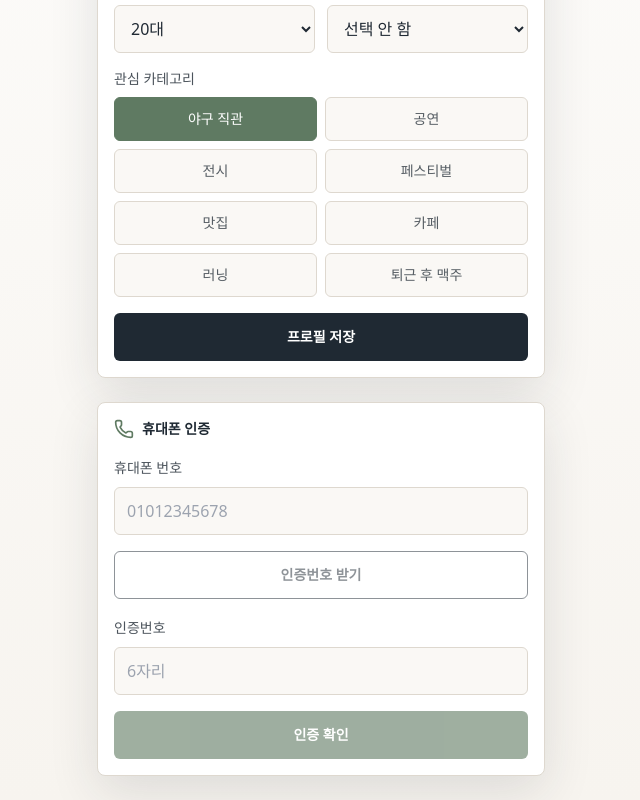
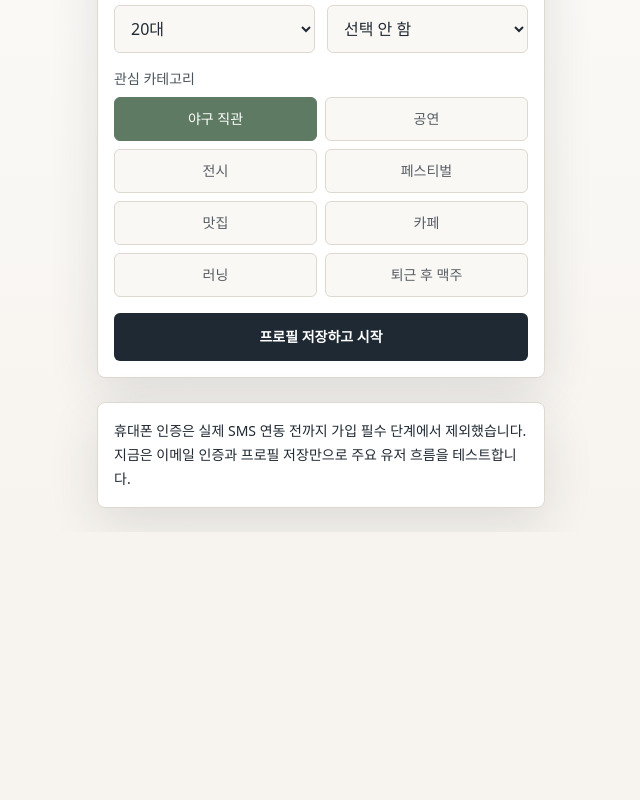
Before and after one commit to banddal/mate, a Next.js app: page /onboarding in a window 1280 px wide. Shown: the part 366-1166 px from the top of the page, without its empty margins (319-959 px from the left). After the commit the page ends 898 px from the top, so only its background shows below. Built offline with nearby package versions, Linux system fonts and the light colour scheme.

Commit message:
Round 54: simplify email auth onboarding

```diff
--- a/app/auth/confirm/AuthConfirmClient.tsx
+++ b/app/auth/confirm/AuthConfirmClient.tsx
@@ -58,7 +58,7 @@ export function AuthConfirmClient() {
         }
 
         if (!code) {
-          setError("로그인 정보를 확인하지 못했어요. 로그인 화면에서 이메일 코드를 다시 요청해주세요.");
+          setError("로그인 정보를 확인하지 못했어요. 로그인 화면에서 새 인증 메일을 다시 요청해주세요.");
           return;
         }
 
@@ -114,14 +114,14 @@ export function AuthConfirmClient() {
                 <AlertTriangle className="h-4 w-4" aria-hidden />
                 다시 시도할 때
               </div>
-              <p>이제 링크 클릭 대신 이메일의 6자리 코드를 로그인 화면에 입력하는 방식을 사용합니다.</p>
-              <p>로그인 화면으로 돌아가 새 코드를 요청해주세요.</p>
+              <p>로그인 화면으로 돌아가 새 인증 메일을 요청해주세요.</p>
+              <p>메일에 링크가 있으면 누르고, 6자리 코드가 있으면 로그인 화면에 입력하면 됩니다.</p>
             </div>
             <a
               href="/login"
               className="flex min-h-11 items-center justify-center rounded-md bg-ink px-4 text-sm font-semibold text-white"
             >
-              이메일 코드로 로그인하기
+              이메일 인증 다시 받기
             </a>
             <a
               href="/dev-login"
--- a/app/onboarding/OnboardingForm.tsx
+++ b/app/onboarding/OnboardingForm.tsx
@@ -1,9 +1,9 @@
 "use client";
 
-import { Check, Loader2, Phone, UserRound } from "lucide-react";
+import { Loader2, UserRound } from "lucide-react";
 import { FormEvent, useState } from "react";
+import { useRouter } from "next/navigation";
 import { createBrowserSupabaseClient } from "@/lib/supabase/browser";
-import { PHONE_OTP_EXPIRY_MINUTES } from "@/shared/config";
 
 const categoryOptions = [
   "야구 직관",
@@ -16,24 +16,13 @@ const categoryOptions = [
   "퇴근 후 맥주"
 ];
 
-type ApiResponse<T> = {
-  data: T | null;
-  error: { code: string; message: string } | null;
-};
-
 export function OnboardingForm() {
+  const router = useRouter();
   const [nickname, setNickname] = useState("");
   const [ageRange, setAgeRange] = useState("20s");
   const [gender, setGender] = useState("prefer_not_to_say");
   const [categories, setCategories] = useState<string[]>(["야구 직관"]);
-  const [phoneNumber, setPhoneNumber] = useState("");
-  const [otp, setOtp] = useState("");
-  const [devOtp, setDevOtp] = useState("");
   const [isSavingProfile, setIsSavingProfile] = useState(false);
-  const [isRequestingOtp, setIsRequestingOtp] = useState(false);
-  const [isVerifyingOtp, setIsVerifyingOtp] = useState(false);
-  const [profileSaved, setProfileSaved] = useState(false);
-  const [phoneVerified, setPhoneVerified] = useState(false);
   const [message, setMessage] = useState("");
   const [error, setError] = useState("");
 
@@ -76,74 +65,12 @@ export function OnboardingForm() {
         return;
       }
 
-      setProfileSaved(true);
-      setMessage("프로필을 저장했어요. 이제 휴대폰 인증을 진행해주세요.");
+      setMessage("프로필을 저장했어요. 메인 화면으로 이동합니다.");
+      router.replace("/feed");
     } catch {
       setError("환경변수를 확인해주세요. Supabase 연결 정보가 필요합니다.");
     } finally {
       setIsSavingProfile(false);
-    }
-  }
-
-  async function requestOtp() {
-    setError("");
-    setMessage("");
-    setDevOtp("");
-    setIsRequestingOtp(true);
-
-    try {
-      const response = await fetch("/api/auth/phone/request-otp", {
-        method: "POST",
-        headers: { "Content-Type": "application/json" },
-        body: JSON.stringify({ phoneNumber })
-      });
-      const payload = (await response.json()) as ApiResponse<{
-        devOtp?: string;
-        expiresInMinutes: number;
-      }>;
-
-      if (!response.ok || payload.error) {
-        setError(payload.error?.message ?? "인증번호를 요청하지 못했어요.");
-        return;
-      }
-
-      if (payload.data?.devOtp) {
-        setDevOtp(payload.data.devOtp);
-        setOtp(payload.data.devOtp);
-      }
-
-      setMessage(`${PHONE_OTP_EXPIRY_MINUTES}분 안에 인증번호를 입력해주세요.`);
-    } catch {
-      setError("인증번호 요청 중 문제가 생겼어요.");
-    } finally {
-      setIsRequestingOtp(false);
-    }
-  }
-
-  async function verifyPhone() {
-    setError("");
-    setMessage("");
-    setIsVerifyingOtp(true);
-
-    try {
-      const response = await fetch("/api/auth/phone/verify-otp", {
-        method: "POST",
-        headers: { "Content-Type": "application/json" },
-        body: JSON.stringify({ phoneNumber, otp })
-      });
-      const payload = (await response.json()) as ApiResponse<{ phoneVerified: boolean }>;
-
-      if (!response.ok || payload.error) {
-        setError(payload.error?.message ?? "인증번호를 확인하지 못했어요.");
-        return;
-      }
-
-      setPhoneVerified(true);
-      setMessage("휴대폰 인증이 완료됐어요.");
-    } catch {
-      setError("인증번호 확인 중 문제가 생겼어요.");
-    } finally {
-      setIsVerifyingOtp(false);
     }
   }
 
@@ -156,7 +83,7 @@ export function OnboardingForm() {
             오늘의 mate를 위한 기본 정보
           </h1>
           <p className="leading-7 text-ink/70">
-            프로필은 사람을 둘러보는 용도가 아니라 약속 이행과 안전한 신청 흐름에만 씁니다.
+            이메일 인증을 마친 뒤 필요한 최소 정보만 받고 바로 카드를 둘러볼 수 있게 합니다.
           </p>
         </header>
 
@@ -237,65 +164,13 @@ export function OnboardingForm() {
             className="flex min-h-12 w-full items-center justify-center gap-2 rounded-md bg-ink px-4 text-sm font-semibold text-white disabled:cursor-not-allowed disabled:opacity-60"
           >
             {isSavingProfile ? <Loader2 className="h-5 w-5 animate-spin" aria-hidden /> : null}
-            프로필 저장
+            프로필 저장하고 시작
           </button>
         </form>
 
-        <section className="space-y-4 rounded-lg border border-line bg-white p-4 shadow-soft">
-          <div className="flex items-center gap-2 text-sm font-semibold text-ink">
-            <Phone className="h-5 w-5 text-moss" aria-hidden />
-            휴대폰 인증
-          </div>
-
-          <label className="block space-y-2">
-            <span className="text-sm font-medium text-ink/80">휴대폰 번호</span>
-            <input
-              value={phoneNumber}
-              onChange={(event) => setPhoneNumber(event.target.value)}
-              inputMode="tel"
-              className="min-h-12 w-full rounded-md border border-line bg-paper/60 px-3 outline-none focus:border-moss"
-              placeholder="01012345678"
-            />
-          </label>
-
-          <button
-            type="button"
-            onClick={requestOtp}
-            disabled={!profileSaved || isRequestingOtp || phoneNumber.length < 8}
-            className="flex min-h-12 w-full items-center justify-center gap-2 rounded-md border border-ink px-4 text-sm font-semibold text-ink disabled:cursor-not-allowed disabled:opacity-50"
-          >
-            {isRequestingOtp ? <Loader2 className="h-5 w-5 animate-spin" aria-hidden /> : null}
-            인증번호 받기
-          </button>
-
-          {devOtp ? (
-            <div className="rounded-md border border-sun/50 bg-sun/10 px-3 py-2 text-sm text-ink">
-              개발용 인증번호: <strong>{devOtp}</strong>
-            </div>
-          ) : null}
-
-          <label className="block space-y-2">
-            <span className="text-sm font-medium text-ink/80">인증번호</span>
-            <input
-              value={otp}
-              onChange={(event) => setOtp(event.target.value)}
-              inputMode="numeric"
-              maxLength={6}
-              className="min-h-12 w-full rounded-md border border-line bg-paper/60 px-3 outline-none focus:border-moss"
-              placeholder="6자리"
-            />
-          </label>
-
-          <button
-            type="button"
-            onClick={verifyPhone}
-            disabled={isVerifyingOtp || otp.length !== 6 || phoneVerified}
-            className="flex min-h-12 w-full items-center justify-center gap-2 rounded-md bg-moss px-4 text-sm font-semibold text-white disabled:cursor-not-allowed disabled:opacity-60"
-          >
-            {phoneVerified ? <Check className="h-5 w-5" aria-hidden /> : null}
-            {isVerifyingOtp ? <Loader2 className="h-5 w-5 animate-spin" aria-hidden /> : null}
-            {phoneVerified ? "인증 완료" : "인증 확인"}
-          </button>
+        <section className="rounded-lg border border-line bg-white p-4 text-sm leading-6 text-ink/68 shadow-soft">
+          휴대폰 인증은 실제 SMS 연동 전까지 가입 필수 단계에서 제외했습니다. 지금은 이메일 인증과
+          프로필 저장만으로 주요 유저 흐름을 테스트합니다.
         </section>
 
         {message ? <p className="text-sm font-medium text-moss">{message}</p> : null}
```
Also changed, not shown: app/login/LoginForm.tsx (+8 -8 lines), 1 other file (tests, documents, lock files or other folders).
